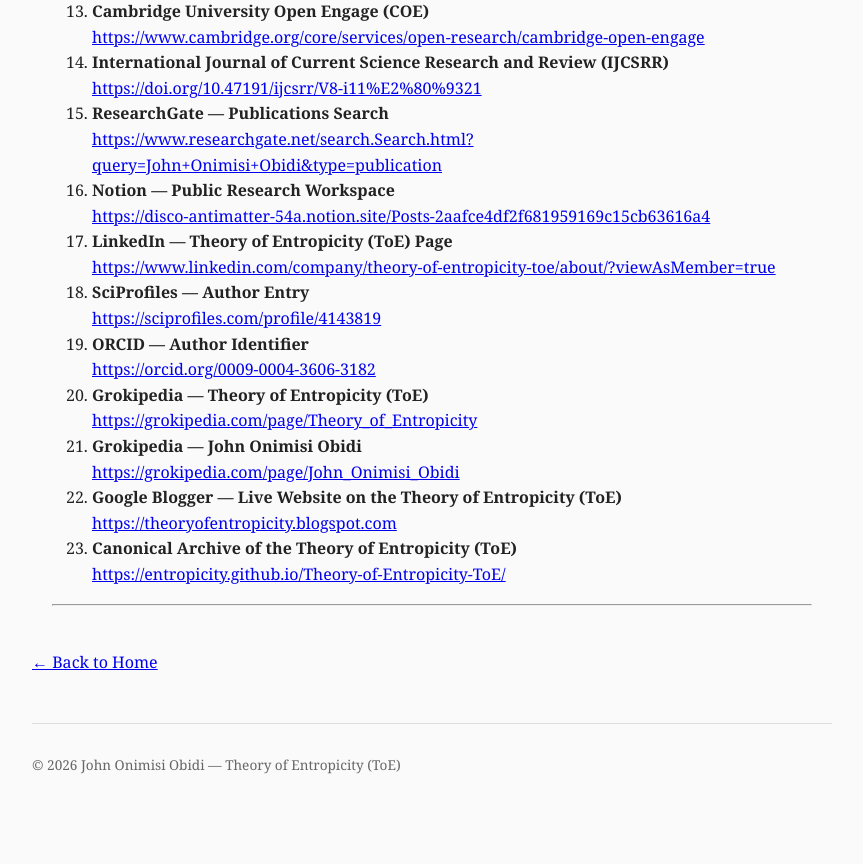
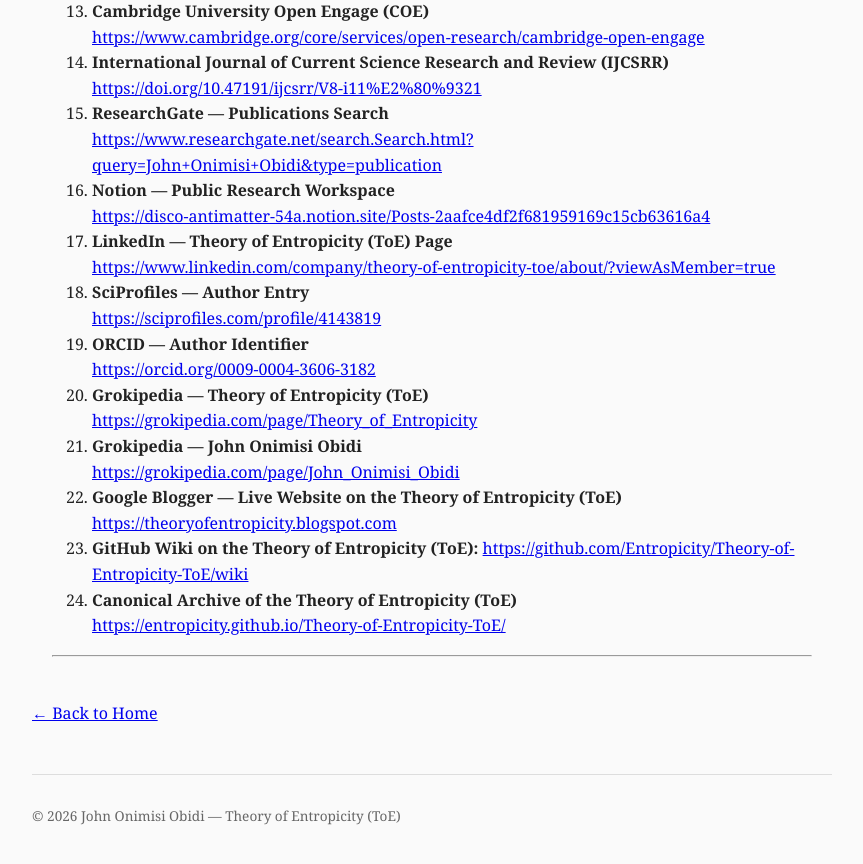
Before and after one commit to Entropicity/Theory-of-Entropicity-ToE, a Jekyll site: the page built from references.html, in a window 1280 px wide and 900 px high, scrolled down 1375 px. Shown: the top 864 px of the window, without its empty margins (218-1081 px from the left). Built offline with Jekyll 4.4.1, drawn with Linux system fonts in a browser that asks for light colours.

Commit message:
Update references.html

```diff
--- a/references.html
+++ b/references.html
@@ -213,6 +213,15 @@
     </a>
   </li>
 
+
+<li>
+  <strong>GitHub Wiki on the Theory of Entropicity (ToE):</strong>
+  <a href="https://github.com/Entropicity/Theory-of-Entropicity-ToE/wiki" target="_blank">
+    https://github.com/Entropicity/Theory-of-Entropicity-ToE/wiki
+  </a>
+</li>
+
+
   <li>
     <strong>Canonical Archive of the Theory of Entropicity (ToE)</strong><br>
     <a href="https://entropicity.github.io/Theory-of-Entropicity-ToE/" target="_blank">
```
